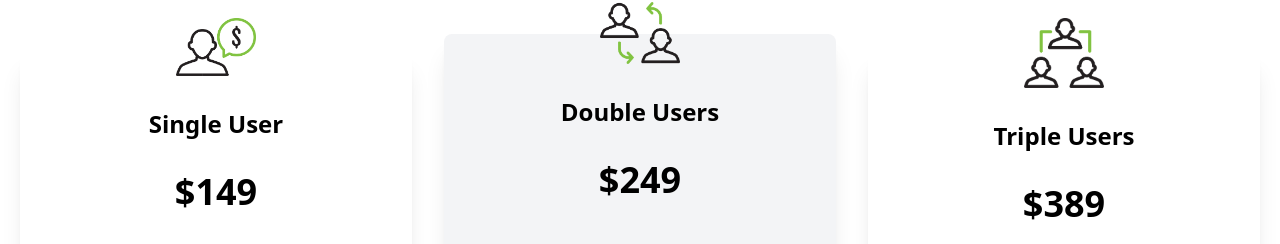
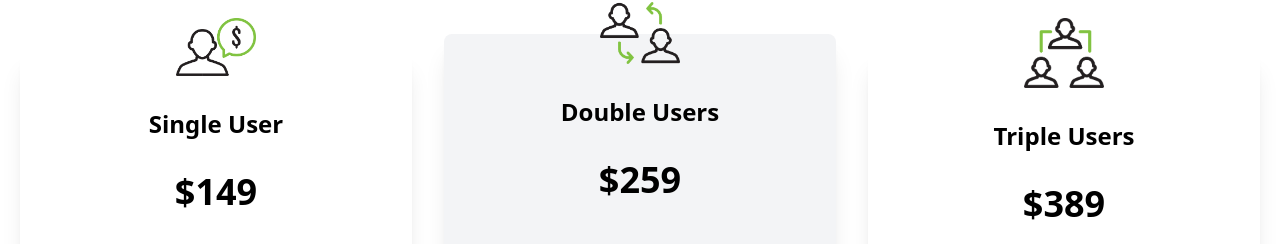
Before and after one commit to Typher7/data-finance, a React (Create React App) app: page / in a window 1280 px wide. Shown: the part 1807-2051 px from the top of the page. Built offline with nearby package versions, Linux system fonts and the light colour scheme.

Commit message:
double users card edited

```diff
--- a/src/components/Cards.jsx
+++ b/src/components/Cards.jsx
@@ -22,7 +22,7 @@ const Cards = () => {
             <div className='w-full shadow-xl bg-gray-100 flex flex-col p-4 md:my-0 my-4 rounded-lg hover:scale-105 duration-300'>
                 <img className='w-20 mx-auto mt-[-3rem] bg-transparent' src={Double} alt="/" />
                 <h2 className='text-2xl font-bold text-center py-8'>Double Users</h2>
-                <p className='text-center text-4xl font-bold'>$249</p>
+                <p className='text-center text-4xl font-bold'>$259</p>
                 <div className='text-center font-medium'>
                     <p className='py-2 border-b mx-8 mt-8'>2 TB Storage</p>
                     <p className='py-2 border-b mx-8'>2 Granted Users</p>
```
